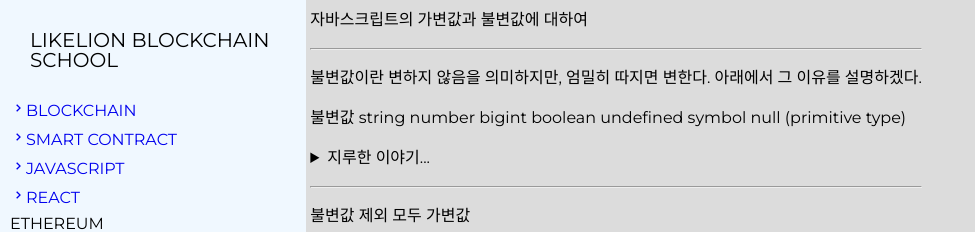
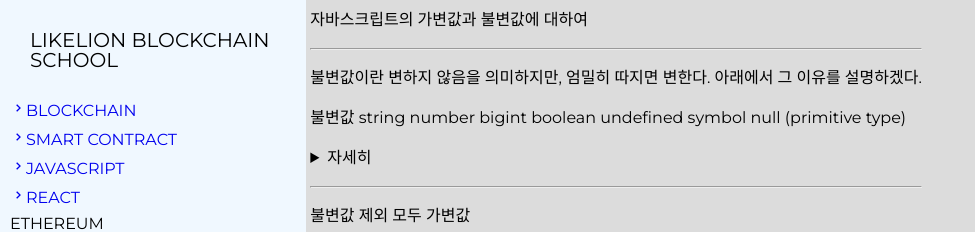
Before and after one commit to azerclion/likelionblockchain, a React (Create React App) app: page /javascript/JavasscriptMemoryData in a window 1280 px wide. Shown: the top 232 px of the page, without its empty margins (0-975 px from the left). Built offline with nearby package versions, Linux system fonts and the light colour scheme.

Commit message:
change summary title

```diff
--- a/src/pages/javascriptPage/JavasscriptMemoryData.js
+++ b/src/pages/javascriptPage/JavasscriptMemoryData.js
@@ -39,7 +39,7 @@ function JavaScriptData() {
           type)
         </p>
         <details>
-          <summary>지루한 이야기...</summary>
+          <summary>자세히</summary>
           <p>var a=6;</p>
           <p>a=7</p>
           <p>
```
